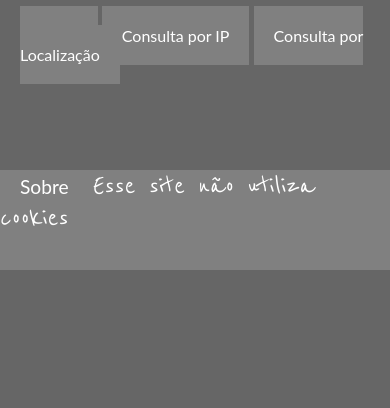
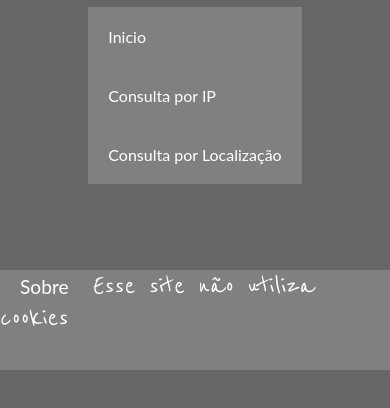
Before and after one commit to felipe2006ml/projeto_semana_7, a plain HTML site: page index.html in a window 390 px wide. Drawn offline with Linux system fonts and the light colour scheme; no server answers.

Commit message:
deixando menu responsivo

```diff
--- a/style.css
+++ b/style.css
@@ -24,7 +24,6 @@ header {
     justify-content: center;
     align-items: center;
     margin: 20px;
-    flex-wrap: wrap;
 }
 
 header nav a {
@@ -136,3 +135,17 @@ footer nav p {
 footer nav a:hover {
     text-decoration: underline;
 }
+
+/* menu responsivo */
+
+@media all and (max-width: 500px) {
+    nav {
+        margin-top: 100px;
+    }
+
+    nav a {
+        display: flex;
+        flex-direction: column;
+        flex-wrap: wrap;
+    }
+}
```
